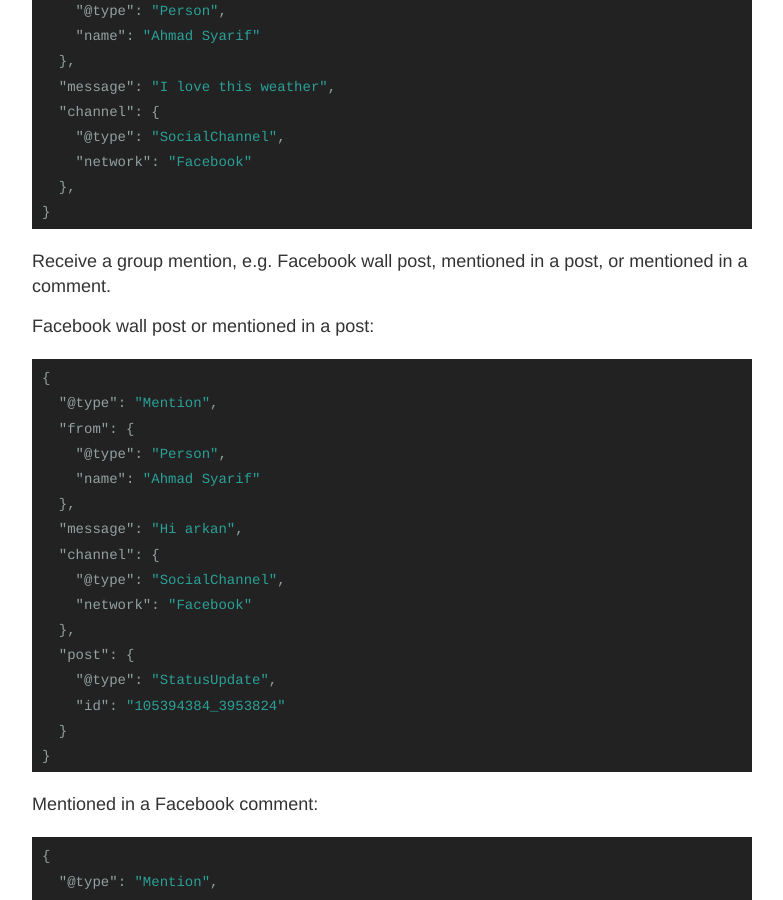
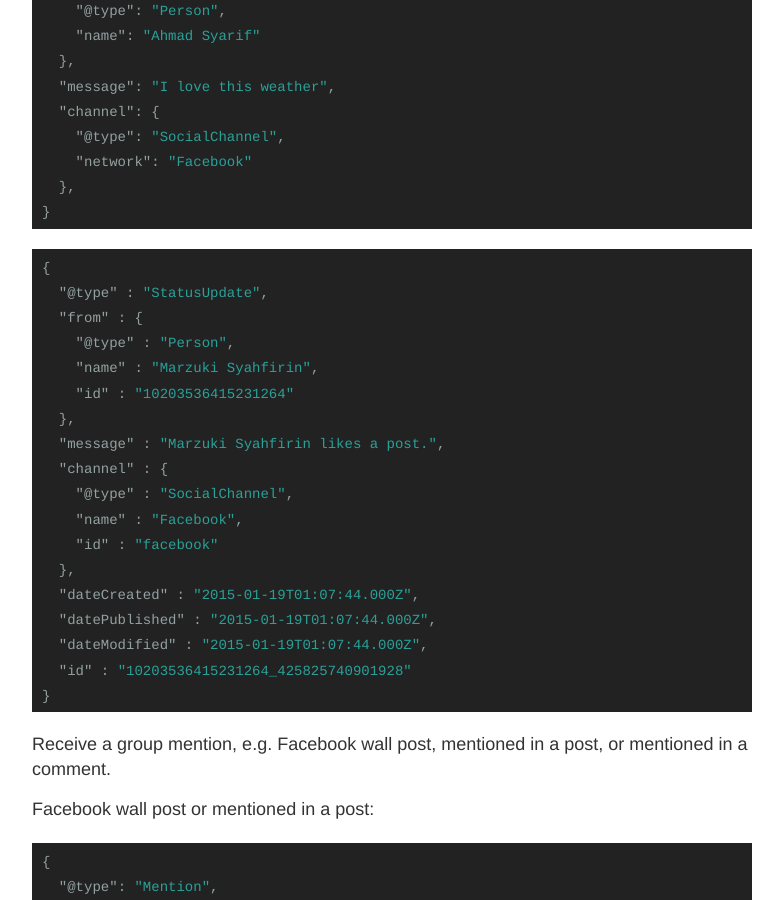
Before and after one commit to Flavio58it/lumen-sdk, a Jekyll site: the page built from protocol.md, in a window 1280 px wide and 900 px high, scrolled down 9354 px. Shown: the whole window, without its empty margins (248-1031 px from the left). Built offline with Jekyll 4.4.1, drawn with Linux system fonts in a browser that asks for light colours.

```diff
--- a/protocol.md
+++ b/protocol.md
@@ -451,6 +451,27 @@
 }
 {% endhighlight %}
 
+{% highlight json %}
+{
+  "@type" : "StatusUpdate",
+  "from" : {
+    "@type" : "Person",
+    "name" : "Marzuki Syahfirin",
+    "id" : "10203536415231264"
+  },
+  "message" : "Marzuki Syahfirin likes a post.",
+  "channel" : {
+    "@type" : "SocialChannel",
+    "name" : "Facebook",
+    "id" : "facebook"
+  },
+  "dateCreated" : "2015-01-19T01:07:44.000Z",
+  "datePublished" : "2015-01-19T01:07:44.000Z",
+  "dateModified" : "2015-01-19T01:07:44.000Z",
+  "id" : "10203536415231264_425825740901928"
+}
+{% endhighlight %}
+
 Receive a group mention, e.g. Facebook wall post, mentioned in a post, or mentioned in a comment.
 
 Facebook wall post or mentioned in a post:
```
